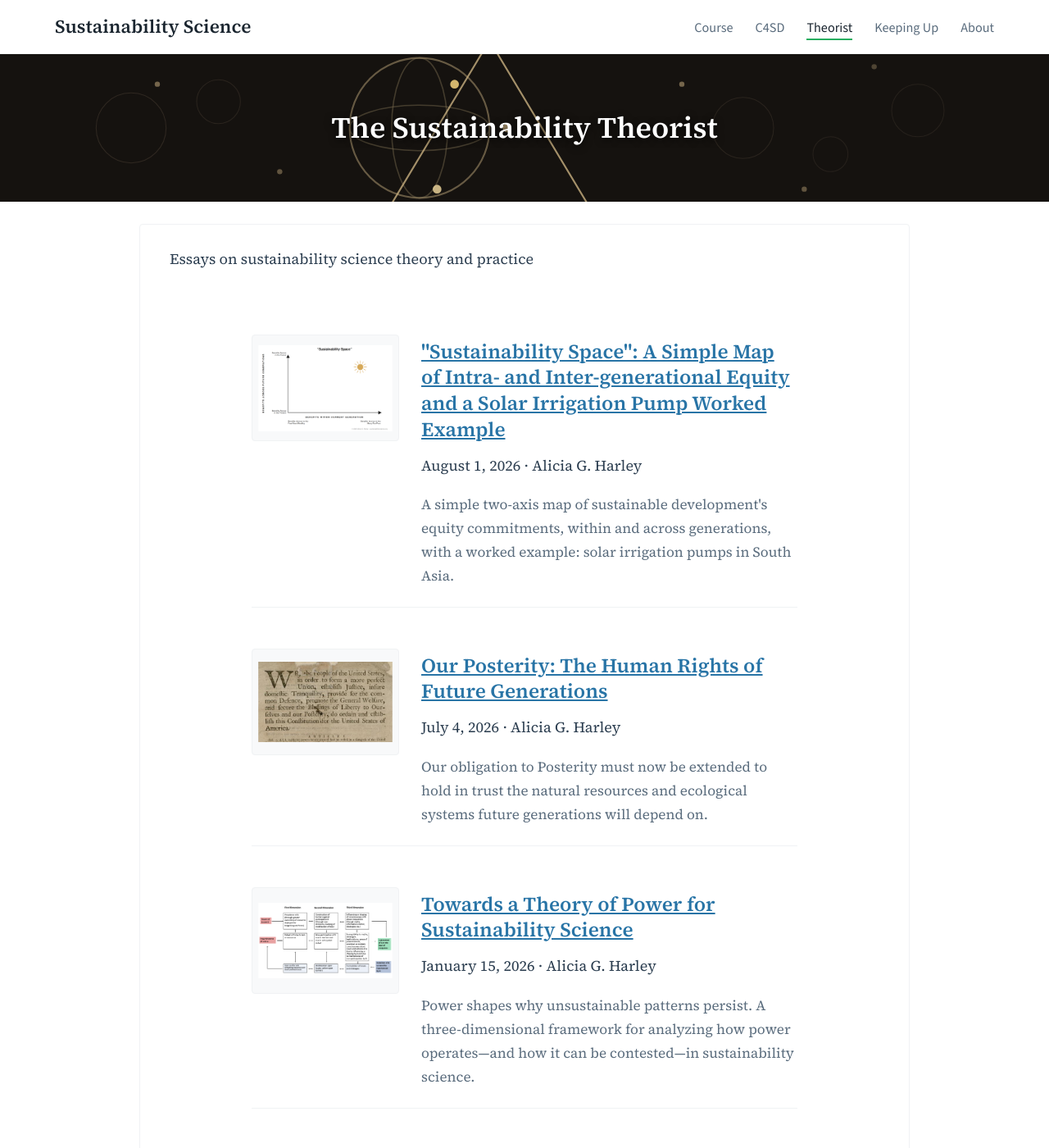
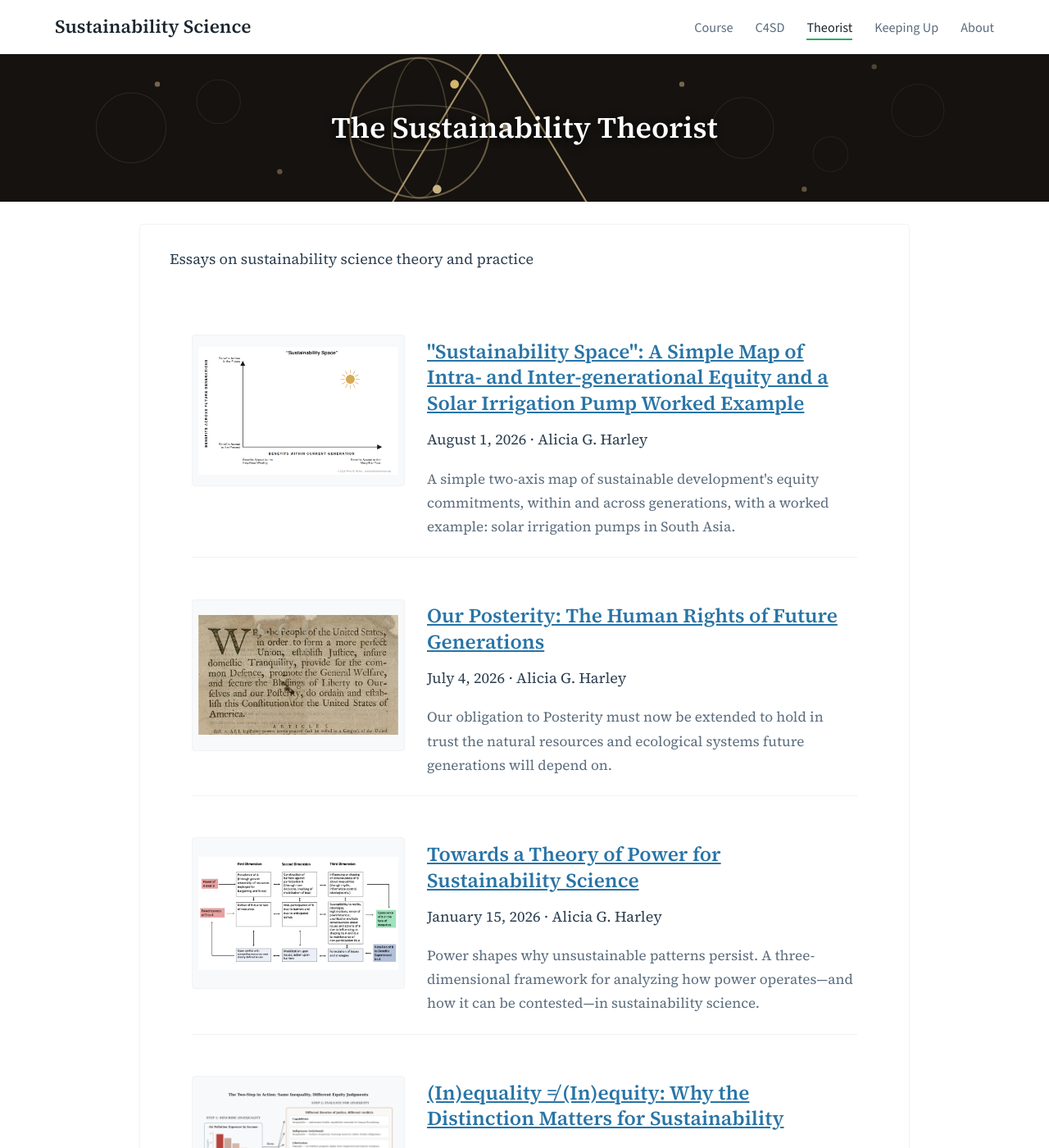
Before and after one commit to agharley/sustsci, a Jekyll site: the page built from theorist/index.md, in a window 1280 px wide and 1400 px high. Shown: the whole window at 82% size. Built offline with Jekyll 4.4.1, drawn with Linux system fonts in a browser that asks for light colours.

Commit message:
Update style.scss
blog landing page

```diff
--- a/assets/css/style.scss
+++ b/assets/css/style.scss
@@ -338,6 +338,10 @@ a:hover {
   max-width: 940px;
 }
 
+.page-container-wide .page-content {
+  max-width: none;
+}
+
 /* ==========================================================================
    BLOG STYLES
    ========================================================================== */
@@ -407,14 +411,14 @@ a:hover {
 
 .post-card-thumb {
   flex-shrink: 0;
-  width: 180px;
+  width: 260px;
   display: block;
 }
 
 .post-card-thumb img {
   display: block;
   width: 100%;
-  height: 130px;
+  height: 185px;
   object-fit: contain;
   background: var(--color-bg-alt);
   border: 1px solid var(--color-border-light);
```
